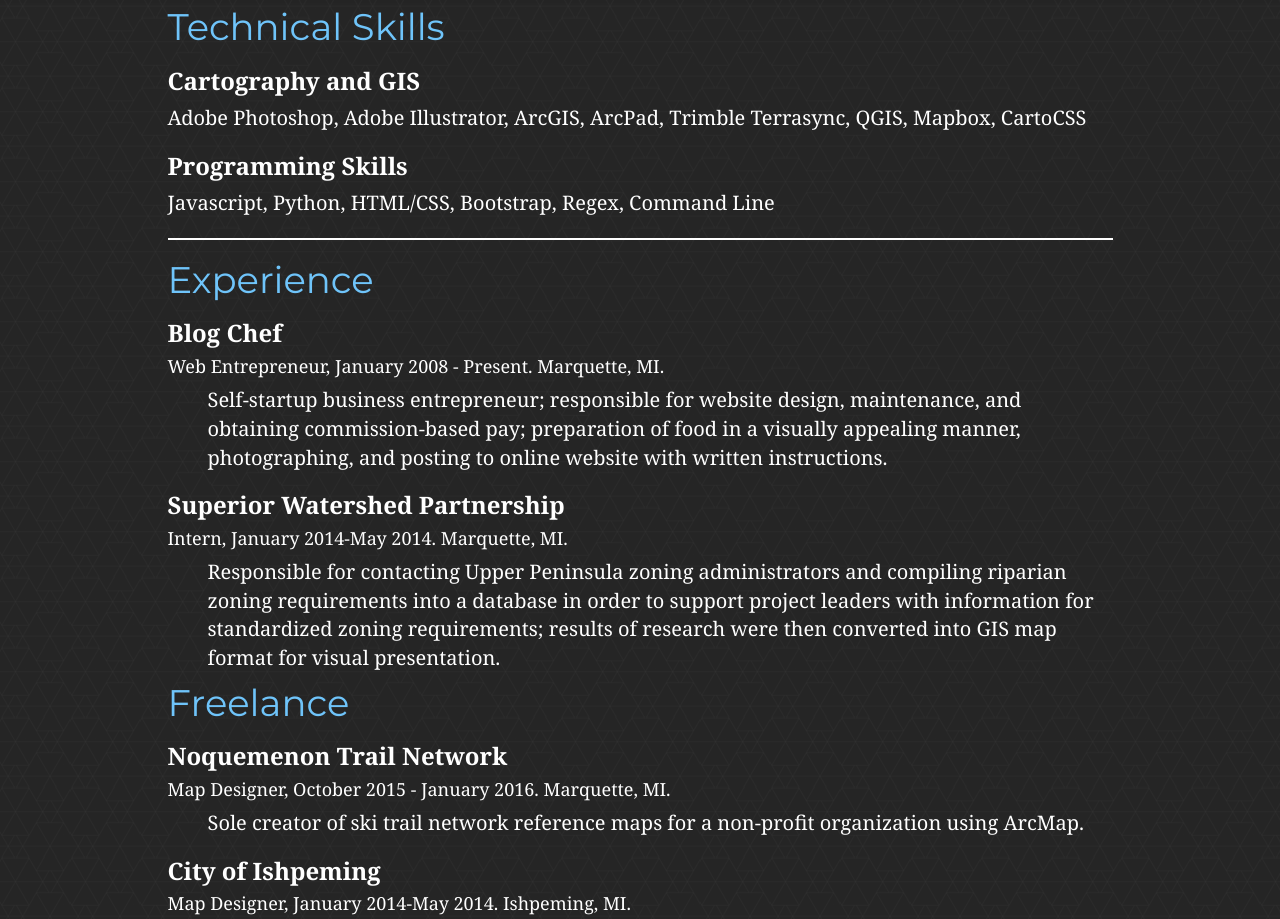
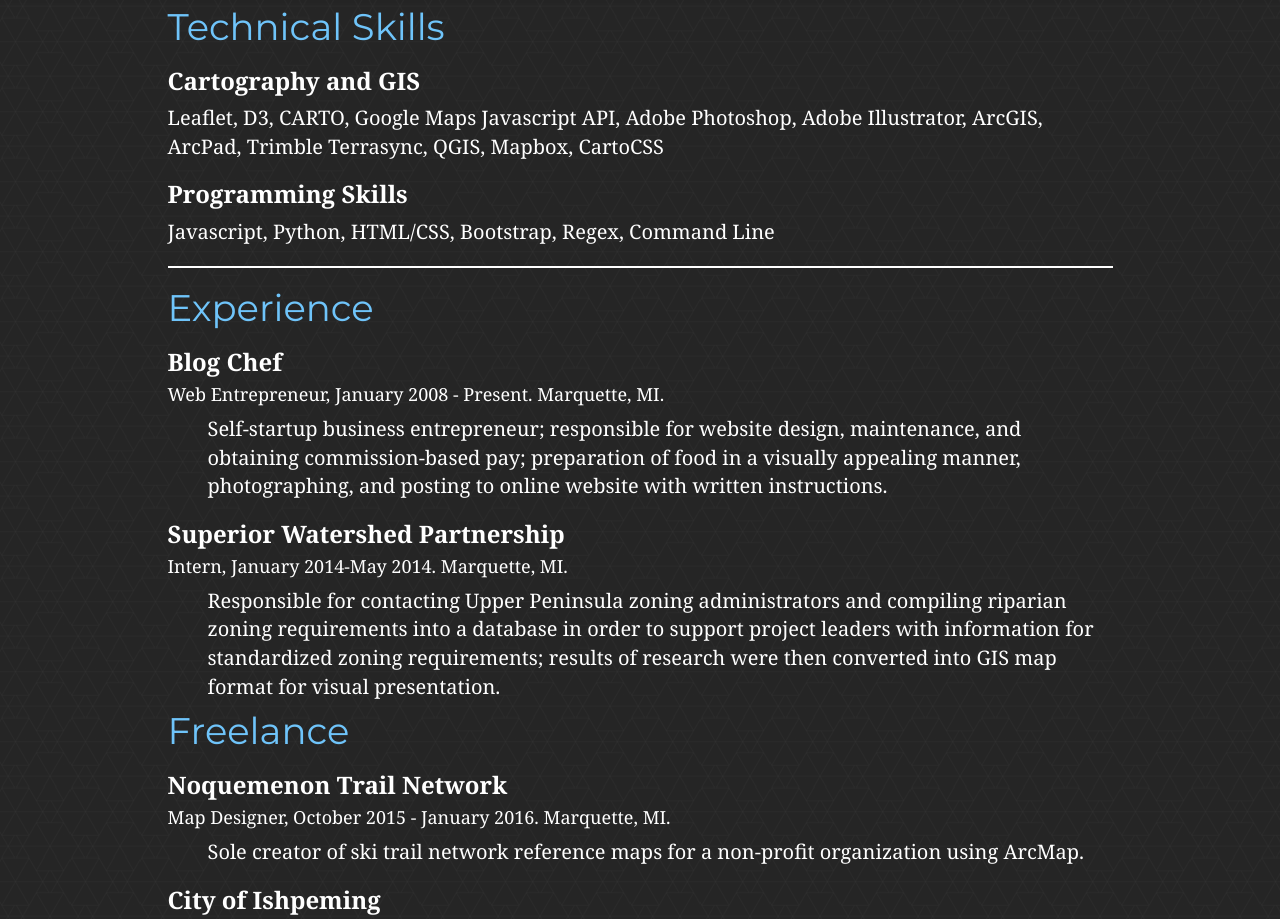
Before and after one commit to rcowling/rcowling.github.io, a plain HTML site: page resume.html in a window 1280 px wide. Shown: the part 53-972 px from the top of the page. Drawn offline with Linux system fonts and the light colour scheme; a web font is replaced by a local one.

Commit message:
updated resume and portfolio
updated resume and portfolio

```diff
--- a/resume.html
+++ b/resume.html
@@ -50,7 +50,7 @@
           <h5>Technical Skills</h5>
             <h3>Cartography and GIS</h3>
           <p>
-           Adobe Photoshop, Adobe Illustrator, ArcGIS, ArcPad, Trimble Terrasync, QGIS, Mapbox, CartoCSS
+           Leaflet, D3, CARTO, Google Maps Javascript API, Adobe Photoshop, Adobe Illustrator, ArcGIS, ArcPad, Trimble Terrasync, QGIS, Mapbox, CartoCSS
           </p>
             <h3>Programming Skills</h3>
            <p>Javascript, Python, HTML/CSS, Bootstrap, Regex, Command Line</p>
@@ -73,7 +73,7 @@
             <p>Sole creator of ski trail network reference maps for a non-profit organization using ArcMap.</p>
           </ul>
           <h3>City of Ishpeming</h3>
-          <h4>Map Designer, January 2014-May 2014. Ishpeming, MI.</h4>
+          <h4>Map Designer, January 2016-May 2016. Ishpeming, MI.</h4>
           <ul>
             <p>Responsible for using data collected and designing a reference map for starting points on local ski trails.</p>
           </ul>
```
Also changed, not shown: portfolio/shipwreck.html (+1 -1 lines), portfolio/ufo.html (+1 -1 lines).
